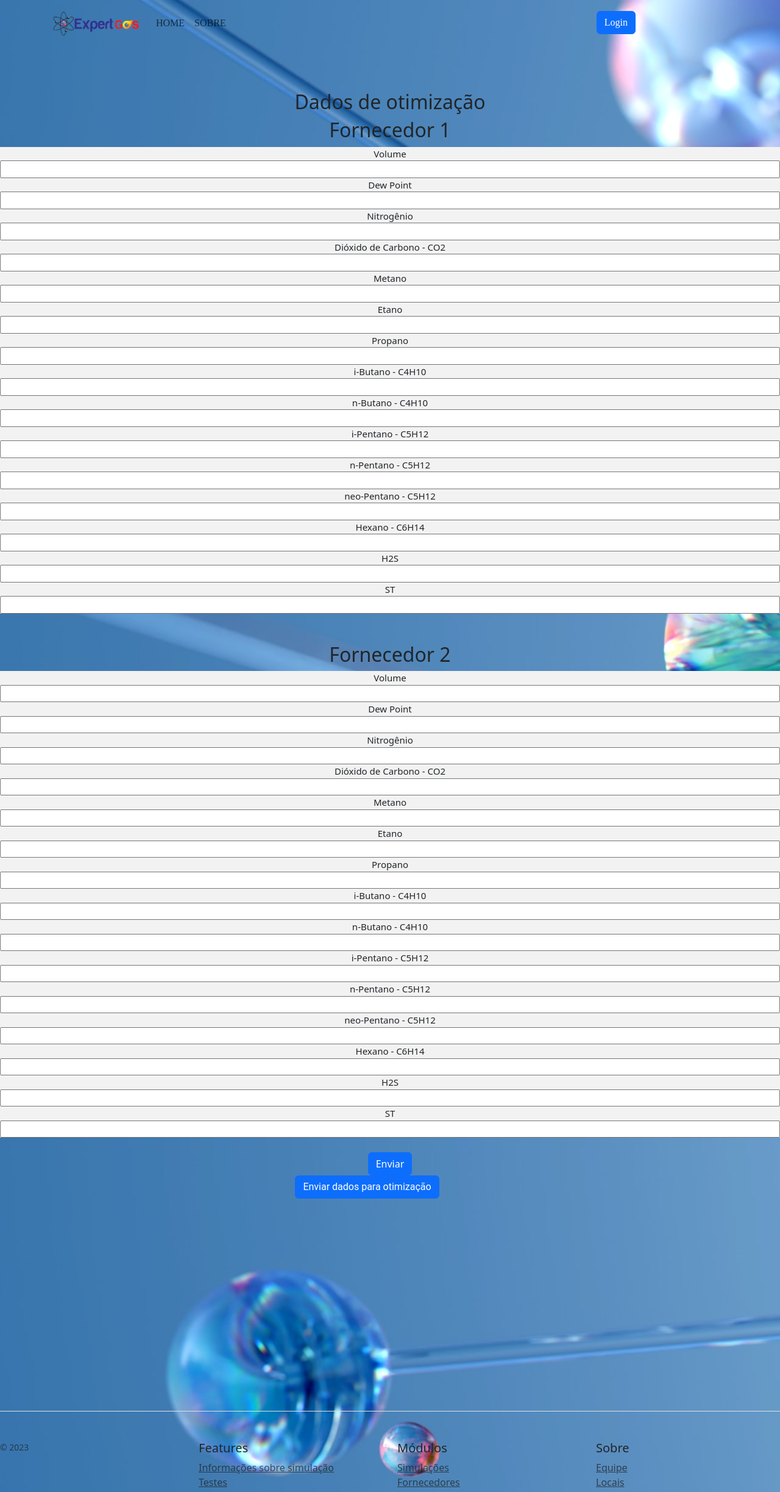
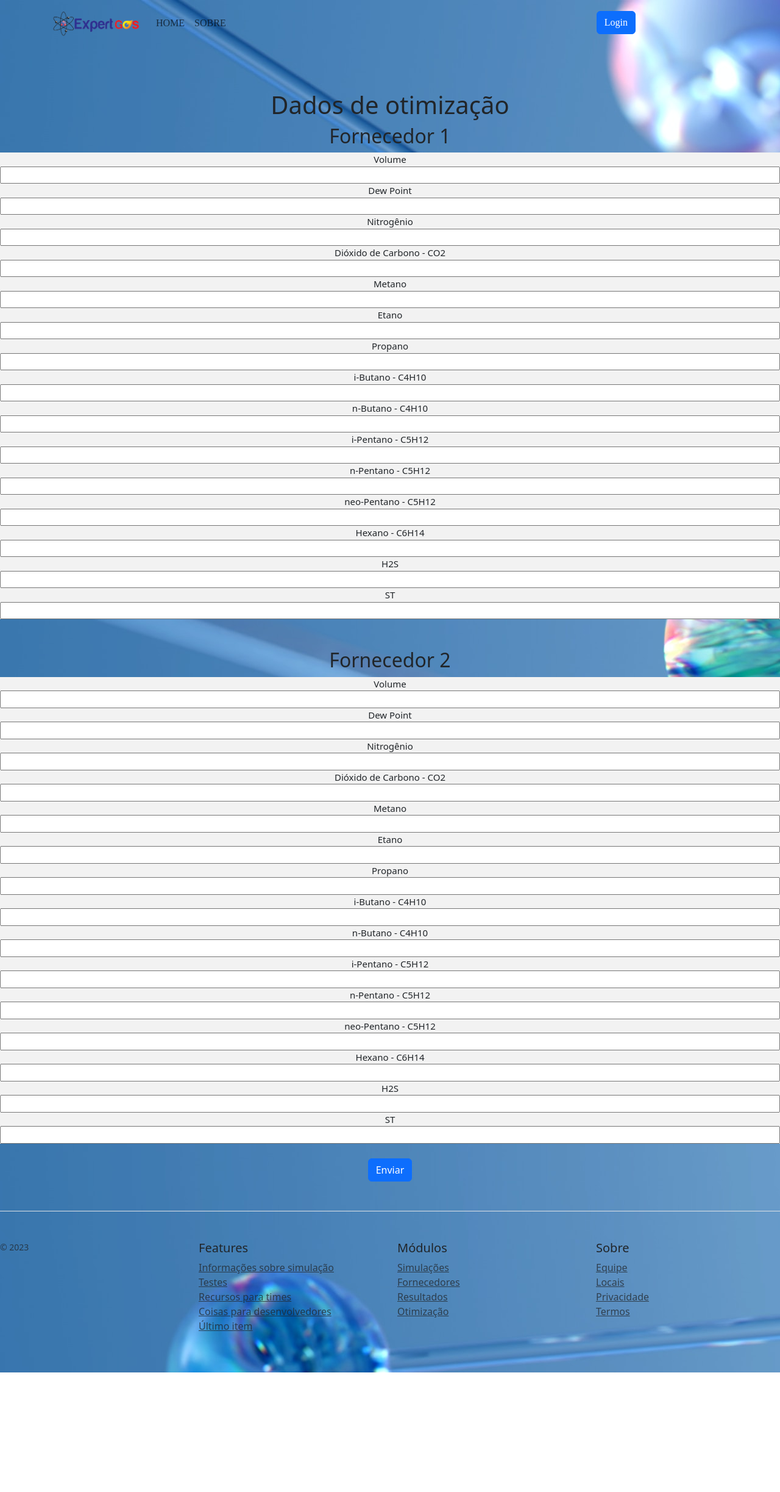
Before and after one commit to pricaraujo/bahiagas, a React (Create React App) app: page /viewsupplier in a window 1280 px wide. Shown: the top 2446 px of the page at 61% size. After the commit the page ends 2250 px from the top, so only its background shows below. Built offline with nearby package versions, Linux system fonts and the light colour scheme.

Commit message:
Update Viewsupplier.js

```diff
--- a/src/Screens/Viewsupplier.js
+++ b/src/Screens/Viewsupplier.js
@@ -7,7 +7,7 @@ import Button from 'react-bootstrap/Button';
 import Accordion from 'react-bootstrap/Accordion';
 import Edit from './ModuleEdit.js';
 import { useLocation } from 'react-router-dom';
-import FormularioEditavel from '../Components/FormSupplier.js';
+import OptimizationForm from '../Components/FormSupplier.js';
 
 function ViewSupplier() {
   const location = useLocation();
@@ -18,11 +18,11 @@ function ViewSupplier() {
         <Navbar1 />
       </div>
       <div className="text-center mt-5">
-        <h2>Dados de otimização</h2>
+        <h1>Dados de otimização</h1>
         <div className="smaller-form mx-auto">
-          <FormularioEditavel />
+          <OptimizationForm />
         </div>
-        <Link to="/otimization">
+        {/* <Link to="/otimization">
             <Button
               style={{
                 fontFamily: "Roboto",
@@ -32,7 +32,7 @@ function ViewSupplier() {
             >
               Enviar dados para otimização
             </Button>
-          </Link>
+          </Link> */}
       </div>
       <div>
         <Footer />
```
